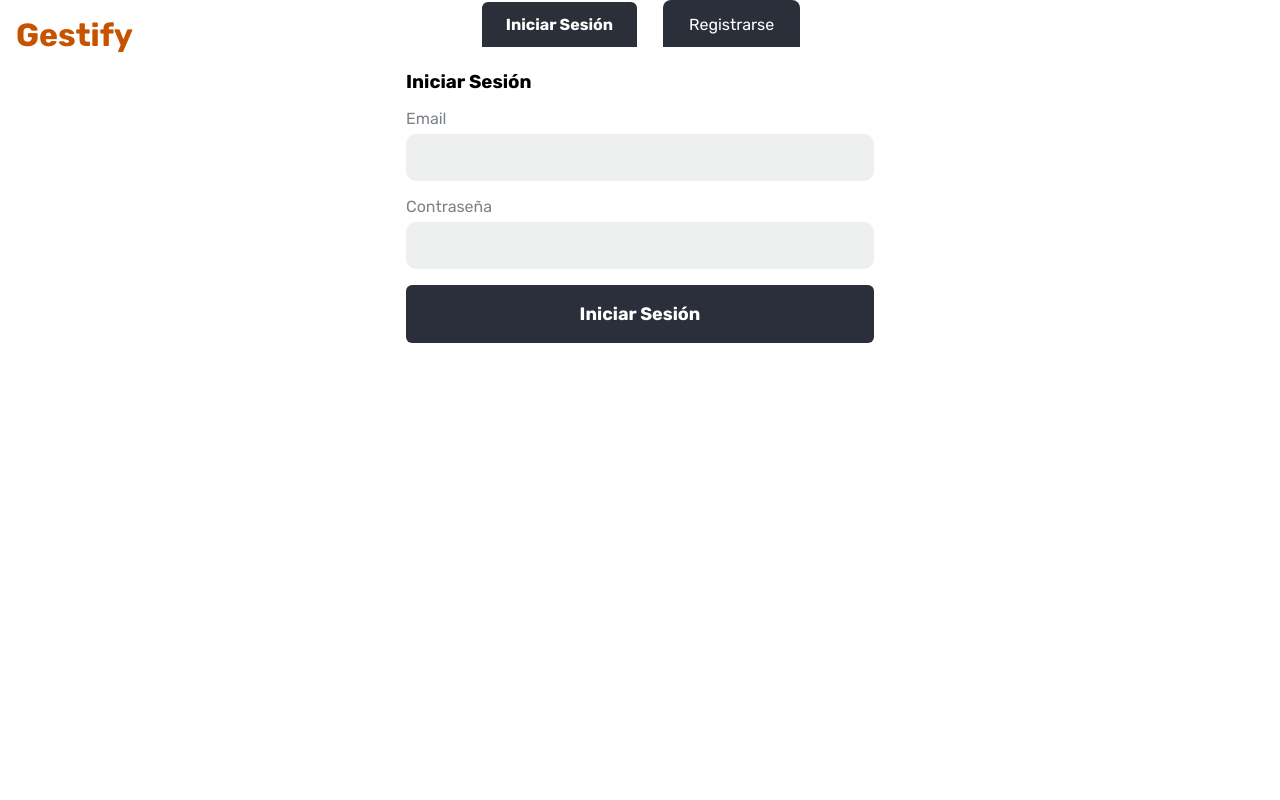
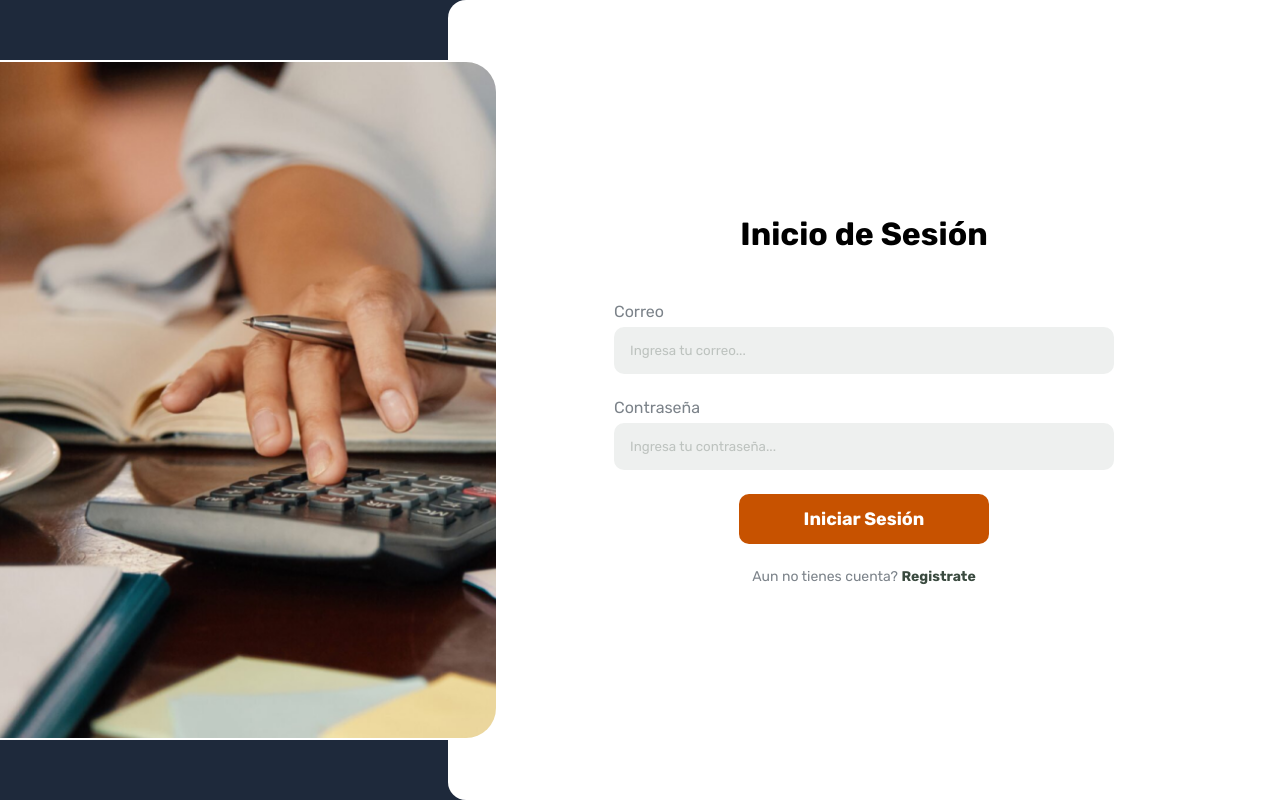
Before and after one commit to Mauro069/Gestor-de-gastos-con-NextJs, a Next.js app: page / in a window 1280 px wide. Built offline with nearby package versions, Linux system fonts and the light colour scheme; no server answers.

Commit message:
Auth pages

```diff
--- a/src/pages/home.tsx
+++ b/src/pages/home.tsx
@@ -1,5 +1,5 @@
 import { Layout } from "@/components/Layout";
-import useReports from "@/hooks/useReports";
+import { useReports } from "@/hooks";
 import styles from "../styles/homePage.module.scss";
 
 function HomePage() {
--- a/src/pages/index.tsx
+++ b/src/pages/index.tsx
@@ -1,77 +1,67 @@
-import { Input, Switch } from "@/components";
-import { Layout } from "@/components/Layout";
-import { useAuth } from "@/hooks/useAuth";
-import { ChangeEvent, FormEvent, useState } from "react";
-
+import { Input } from "@/components";
+import { useAuth, useForm } from "@/hooks";
+import { IUser } from "@/models";
+import Image from "next/image";
+import Link from "next/link";
 import styles from "../styles/authPage.module.scss";
 
-export default function AuthPage() {
-  const [auth, setAuth] = useState<"login" | "register">("login");
-  const [form, setForm] = useState({ email: "", password: "" });
-
-  let titles = {
-    login: "Iniciar Sesión",
-    register: "Registrarse",
-  };
-
-  const { login, register } = useAuth();
-
-  const handleSubmit = async (e: FormEvent<HTMLFormElement>) => {
-    e.preventDefault();
-
-    let { email, password } = form;
+export default function LoginPage() {
+  const { login } = useAuth();
+  const { values, handleChange, handleSubmit } = useForm<IUser>({
+    initialValues: {
+      email: "",
+      password: "",
+    },
+    onSubmit: async (values) => {
+      let { email, password } = values;
+      if (email && password) {
+        console.log({ values });
         const user = { email, password };
-    if (auth === "login") {
-      // @ts-ignore
-      await login(user);
+        await login!(user);
       }
-
-    if (auth === "register") {
-      // @ts-ignore
-      await register(user);
-    }
-  };
+    },
+  });
 
   return (
-    <Layout>
-      <div className={styles.col}>
-        <div className={styles.switches}>
-          <Switch
-            title="Iniciar Sesión"
-            onSwitch={() => setAuth("login")}
-            isActive={auth === "login"}
+    <div className={styles.authPage}>
+      <div className={styles.formContainer}>
+        <form className={styles.form} onSubmit={handleSubmit}>
+          <h3 className={styles.title}>Inicio de Sesión</h3>
+          <Input
+            onChange={handleChange}
+            value={values.email}
+            placeholder="Ingresa tu correo..."
+            label="Correo"
+            name="email"
+            type="email"
           />
-          <Switch
-            title="Registrarse"
-            onSwitch={() => setAuth("register")}
-            isActive={auth === "register"}
-          />
-        </div>
-        <form className={styles.form} onSubmit={handleSubmit}>
-          <h3>{titles[auth]}</h3>
-          <div className={styles.inputs}>
+
           <Input
-              label="Email"
-              name="email"
-              type="text"
-              value={form.email}
-              onChange={(e: ChangeEvent<HTMLInputElement>) =>
-                setForm({ ...form, [e.target.name]: e.target.value })
-              }
-            />
-            <Input
+            onChange={handleChange}
+            value={values.password}
+            placeholder="Ingresa tu contraseña..."
             label="Contraseña"
             name="password"
             type="password"
-              value={form.password}
-              onChange={(e: ChangeEvent<HTMLInputElement>) =>
-                setForm({ ...form, [e.target.name]: e.target.value })
-              }
+          />
+          <button className={styles.submitButton} type="submit">
+            Iniciar Sesión
+          </button>
+          <span className={styles.link}>
+            Aun no tienes cuenta? <Link href="/register">Registrate</Link>
+          </span>
+        </form>
+      </div>
+      <div className={styles.backgroundDark}>
+        <div className={styles.imgContainer}>
+          <Image
+            width={1920}
+            height={1080}
+            src="/auth-bg.png"
+            alt="Login Background"
           />
         </div>
-          <button className={styles.button}>{titles[auth]}</button>
-        </form>
       </div>
-    </Layout>
+    </div>
   );
 }
--- a/src/styles/authPage.module.scss
+++ b/src/styles/authPage.module.scss
@@ -1,62 +1,87 @@
-$green: #2a2f39;
-$greenDark: #016612;
+@import "./colors.scss";
 
-.layout {
-  background-color: #17161e;
-  min-height: 100vh;
+.authPage {
+  width: 100vw;
+  height: 100vh;
+  display: flex;
+  flex-direction: row-reverse;
+  background-color: $blueDark;
+
+  .formContainer {
+    background-color: $white;
+    width: 65%;
+    height: 100%;
     display: flex;
     align-items: center;
     justify-content: center;
+    border-radius: 18px 0 0 18px;
+
+    .form {
+      width: 500px;
+      display: flex;
+      flex-direction: column;
+      align-items: center;
+      gap: 1.5rem;
+
+      .twoInputs {
+        width: 100%;
+        display: flex;
+        justify-content: space-between;
+        gap: 2rem;
       }
 
       .title {
-  position: absolute;
-  left: 0;
-  top: 0;
-  margin: 1rem;
-  color: #ffffff;
+        margin-bottom: 25px;
+        font-size: 32px;
       }
 
-.col {
-  display: flex;
-  flex-direction: column;
-  align-items: center;
+      .submitButton {
+        width: 50%;
+        background-color: $orangeDark;
+        height: 50px;
+        border: none;
+        cursor: pointer;
+        color: white;
+        font-weight: bold;
+        font-size: 18px;
+        border-radius: 10px;
+      }
 
-  .switches {
-    display: flex;
-    gap: 1.5rem;
+      .link {
+        font-size: 14px;
+        color: #7c838a;
+
+        a {
+          text-decoration: none;
+          color: $greenDark;
+          font-weight: bold;
+        }
+      }
     }
   }
 
-.form {
+  .backgroundDark {
+    width: 35%;
+    max-height: 100vh;
+    position: relative;
+
+    .imgContainer {
+      width: 600px;
+      height: 85%;
       background-color: white;
-  width: 500px;
-  padding: 1.5rem 1rem;
-  border-radius: 4px;
-  display: flex;
-  flex-direction: column;
-  gap: 1rem;
-  border-top: none;
+      position: absolute;
+      right: -50px;
+      border: 2px solid white;
+      border-radius: 30px;
+      top: 50%;
+      transform: translateY(-50%);
 
-  .inputs {
-    display: flex;
-    flex-direction: column;
-    gap: 1rem;
-  }
-
-  .button {
-    padding: 1rem;
-    border: 2px solid transparent;
-    background: $green;
-    color: white;
-    font-weight: bold;
-    font-size: 18px;
-    cursor: pointer;
-    border-radius: 6px;
-  }
-
-  .button:hover {
-    transition: 0.5s;
-    border: 2px solid $greenDark;
+      img {
+        width: 100%;
+        height: 100%;
+        object-fit: cover;
+        border-radius: 30px;
       }
     }
+  }
+}
```
Also changed, not shown: src/pages/register.tsx (added, +98 -0 lines). Lines whose indentation alone changed are shown as unchanged.
